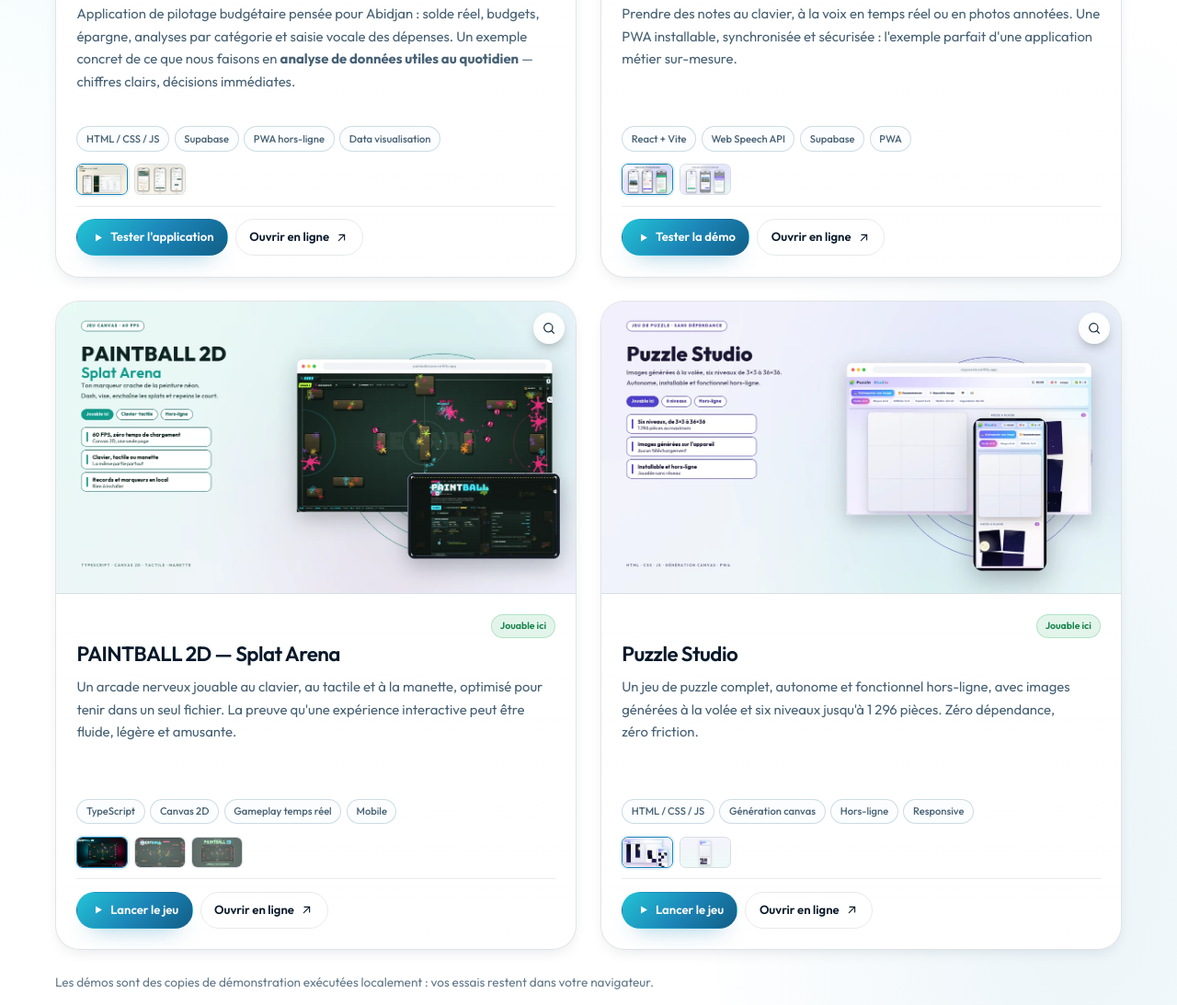
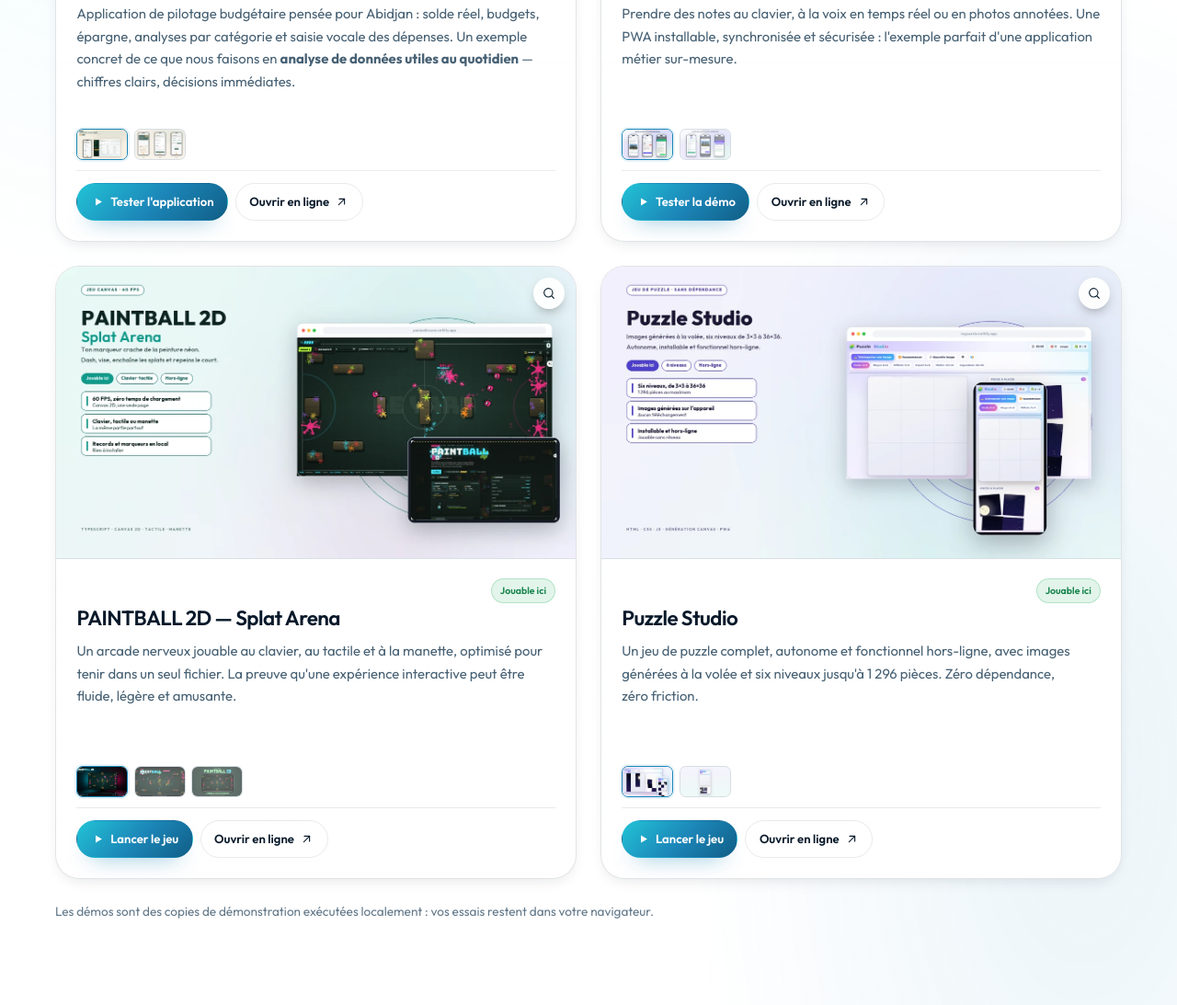
Before and after one commit to Bervellearnaud/monsiteweb, a plain HTML site: page index.html in a window 1280 px wide. Shown: the part 3275-4368 px from the top of the page at 92% size. Drawn offline with Linux system fonts and the light colour scheme.

Commit message:
Réalisations : retrait des pastilles de technologies
Chaque carte projet répétait ses technos en petites pastilles (HTML/CSS/JS,
Supabase, React + Vite, TypeScript…) juste sous le paragraphe. Elles sont
retirées des 4 cartes, avec leurs conteneurs .project__tags, et le CSS
devenu inutile (.tag, variante du thème sombre) est supprimé.

Sont conservés : badge d'état, titre, description, visuel, galerie de
vignettes, boutons d'action, filtres et visionneuse. README ajusté.

Co-authored-by: arena-agent <297053741+arena-agent@users.noreply.github.com>

```diff
--- a/index.html
+++ b/index.html
@@ -464,12 +464,6 @@
                         de ce que nous faisons en <strong>analyse de données utiles au quotidien</strong> —
                         chiffres clairs, décisions immédiates.
                     </p>
-                    <div class="project__tags">
-                        <span class="tag">HTML / CSS / JS</span>
-                        <span class="tag">Supabase</span>
-                        <span class="tag">PWA hors-ligne</span>
-                        <span class="tag">Data visualisation</span>
-                    </div>
                     <div class="project__thumbs">
                         <button type="button" data-full="assets/img/finatrack-analyses.webp" data-caption="FinaTrack — écran d'analyse des dépenses"><img src="assets/img/finatrack-analyses.webp" alt="FinaTrack — écran d'analyse des dépenses" loading="lazy"></button>
                         <button type="button" data-full="assets/img/finatrack-mobile.webp" data-caption="FinaTrack — versions mobiles accueil, budget et épargne"><img src="assets/img/finatrack-mobile.webp" alt="FinaTrack — versions mobiles accueil, budget et épargne" loading="lazy"></button>
@@ -505,12 +499,6 @@
                         Une PWA installable, synchronisée et sécurisée : l'exemple parfait d'une
                         application métier sur-mesure.
                     </p>
-                    <div class="project__tags">
-                        <span class="tag">React + Vite</span>
-                        <span class="tag">Web Speech API</span>
-                        <span class="tag">Supabase</span>
-                        <span class="tag">PWA</span>
-                    </div>
                     <div class="project__thumbs">
                         <button type="button" data-full="assets/img/voxnote-mobile.webp" data-caption="VoxNote — dictée vocale et partage WhatsApp"><img src="assets/img/voxnote-mobile.webp" alt="VoxNote — dictée vocale et partage WhatsApp" loading="lazy"></button>
                         <button type="button" data-full="assets/img/voxnote-auth.webp" data-caption="VoxNote — connexion, capture photo et installation PWA"><img src="assets/img/voxnote-auth.webp" alt="VoxNote — connexion, capture photo et installation PWA" loading="lazy"></button>
@@ -549,12 +537,6 @@
                         pour tenir dans un seul fichier. La preuve qu'une expérience interactive
                         peut être fluide, légère et amusante.
                     </p>
-                    <div class="project__tags">
-                        <span class="tag">TypeScript</span>
-                        <span class="tag">Canvas 2D</span>
-                        <span class="tag">Gameplay temps réel</span>
-                        <span class="tag">Mobile</span>
-                    </div>
                     <div class="project__thumbs">
                         <button type="button" data-full="assets/img/paintball-pc.webp" data-caption="PAINTBALL 2D — version PC : poste de jeu, clavier et souris"><img src="assets/img/paintball-pc.webp" alt="PAINTBALL 2D — version PC sur poste de jeu" loading="lazy"></button>
                         <button type="button" data-full="assets/img/paintball-reel.webp" data-caption="PAINTBALL 2D — vue réelle du jeu en pleine partie"><img src="assets/img/paintball-reel.webp" alt="PAINTBALL 2D — vue réelle du jeu en pleine partie" loading="lazy"></button>
@@ -595,12 +577,6 @@
                         générées à la volée et six niveaux jusqu'à 1 296 pièces. Zéro dépendance,
                         zéro friction.
                     </p>
-                    <div class="project__tags">
-                        <span class="tag">HTML / CSS / JS</span>
-                        <span class="tag">Génération canvas</span>
-                        <span class="tag">Hors-ligne</span>
-                        <span class="tag">Responsive</span>
-                    </div>
                     <div class="project__thumbs">
                         <button type="button" data-full="assets/img/puzzle-pc.webp" data-caption="Puzzle Studio — maquette multi-écrans : ordinateur et mobile côte à côte"><img src="assets/img/puzzle-pc.webp" alt="Puzzle Studio — maquette multi-écrans, ordinateur et mobile" loading="lazy"></button>
                         <button type="button" data-full="assets/img/puzzle-mobile.webp" data-caption="Puzzle Studio — version mobile, grille 3×3 et pièces à placer"><img src="assets/img/puzzle-mobile.webp" alt="Puzzle Studio — version mobile, grille et pièces à placer" loading="lazy"></button>
--- a/styles.css
+++ b/styles.css
@@ -1482,18 +1482,6 @@ html[data-theme="dark"] .project__badge { color: #63d99b; }
 .project h3 { font-size: clamp(1.12rem, 1rem + .5vw, 1.4rem); }
 .project p { font-size: .93rem; }
 
-.project__tags { display: flex; flex-wrap: wrap; gap: .35rem; }
-
-.tag {
-    font-size: .7rem;
-    font-weight: 500;
-    padding: .22rem .6rem;
-    border-radius: 999px;
-    background: var(--surface-2);
-    border: 1px solid var(--line);
-    color: var(--text);
-}
-
 .project__actions {
     display: flex;
     flex-wrap: wrap;
@@ -2842,8 +2830,7 @@ html[data-theme="dark"] .step__num { color: #fff; }
     -webkit-backdrop-filter: blur(10px);
 }
 
-.chip,
-.tag {
+.chip {
     border-color: color-mix(in srgb, var(--brand) 12%, var(--line));
     background: color-mix(in srgb, var(--surface) 80%, var(--surface-2));
 }
```
Also changed, not shown: 1 other file.
